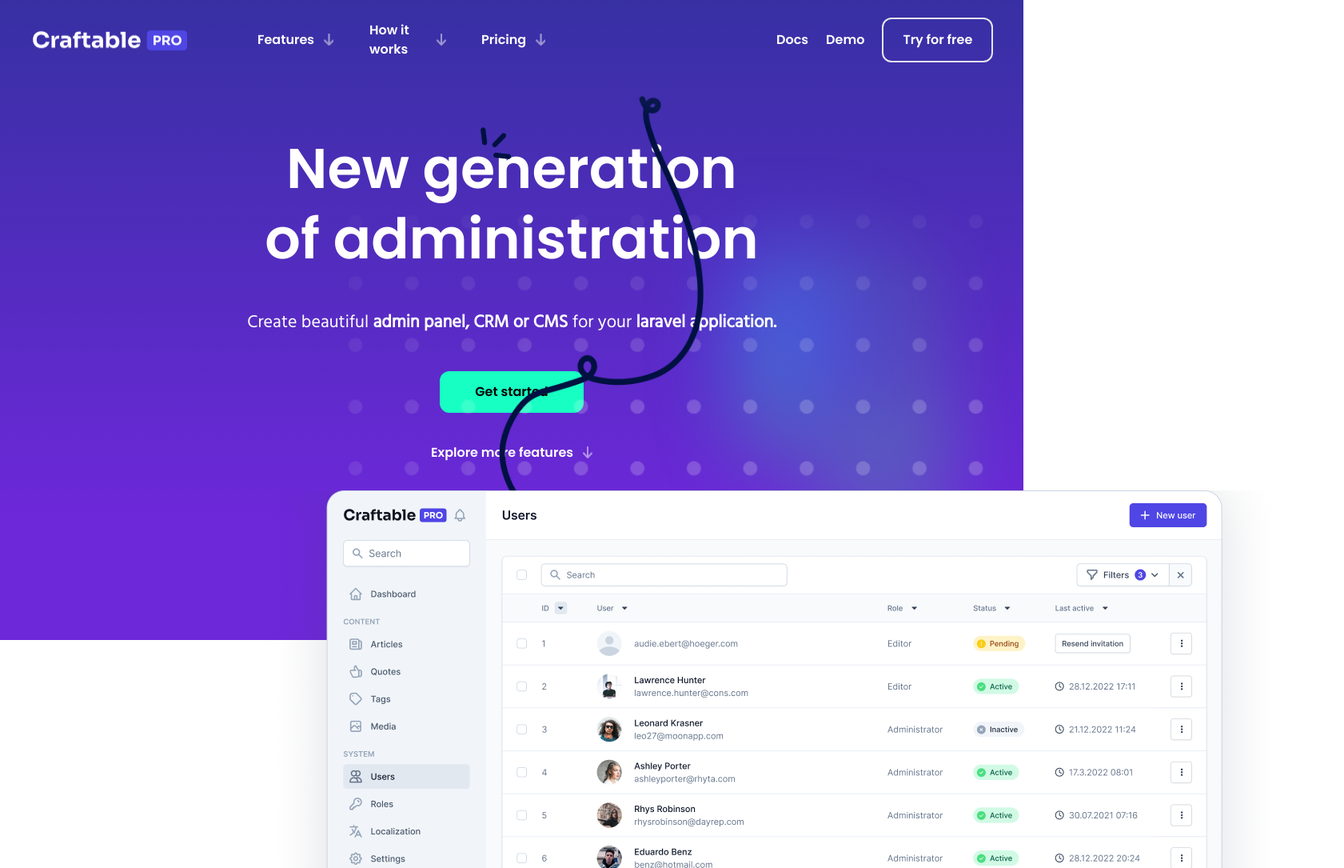
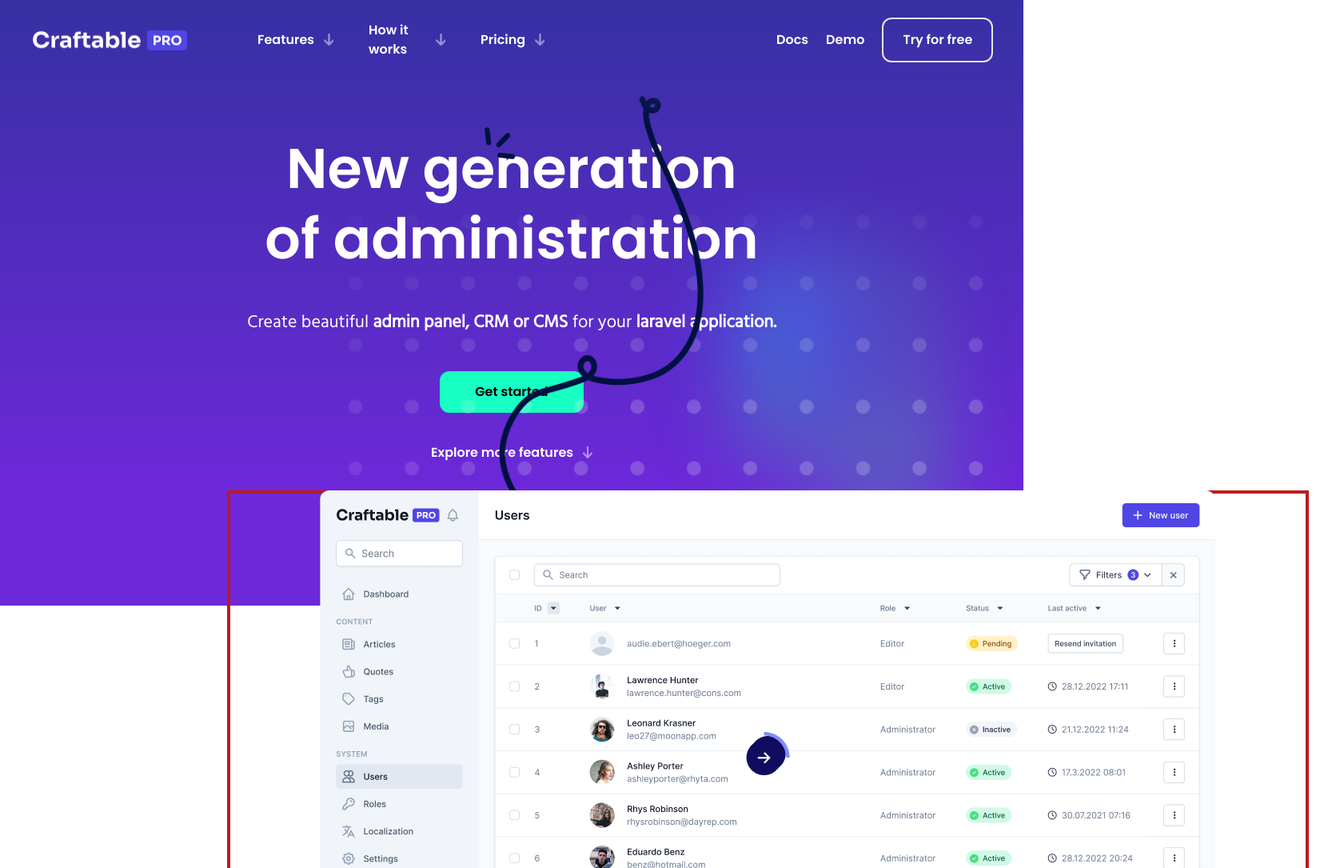
Before and after one commit to VladyslavMazurets/BRACKETS-Figma, a React (Create React App) app: page / in a window 1280 px wide. Shown: the top 1085 px of the page at 80% size, 1681 px wide, since content can reach past the window. Built offline with nearby package versions, Linux system fonts and the light colour scheme.

Commit message:
fix some bugs with Section img

```diff
--- a/src/components/Home.jsx
+++ b/src/components/Home.jsx
@@ -6,19 +6,21 @@
 import vector from '../assets/img/Vector.png';
 import patern from '../assets/img/pattern.png';
 import section from '../assets/img/section.png';
+import leftArrow from '../assets/img/left-arrow.png';
+import rightArrow from '../assets/img/right-arrow.png';
 
 function Home() {
   return (
     <div className="-mt-[100px]">
-      <div className="relative z-40 h-screen bg-gradient">
+      <div className="relative z-40 h-[757px] bg-gradient">
         <div
-          className="relativ z-50 w-[689px] flex flex-col
+          className="relativ z-50 max-w-[689px] flex flex-col
           items-center mx-auto gap-[44px] pt-[159px]"
         >
           <p
-            className="h-[176px] w-[628px] flex flex-col items-center mt-[8px]
-              text-center font-poppins font-bold text-[70px] text-white
-              leading-[125%]"
+            className="h-[176px] max-w-[628px] flex flex-col items-center
+            mt-[8px] text-center font-poppins font-bold text-[70px] text-white
+            leading-[125%]"
           >
             New generation
             <br />
@@ -55,12 +57,7 @@
             </a>
           </div>
 
-          <img
-            src={group}
-            alt="Group_img"
-            className="absolute right-[640px]
-                  object-cover"
-          />
+          <img src={group} alt="Group_img" className="absolute right-[635px]" />
         </div>
 
         <img
@@ -86,10 +83,16 @@
       </div>
 
       <div
-        className="absolute z-40 top-[613px] left-[328px] w-[1353px]
-       h-[658px]"
+        className="absolute z-40 top-[613px] left-[283.5px] w-[1353px] h-[658px]
+      border-4 border-red-700 flex items-center justify-center"
       >
-        <img src={section} alt="Section_Img" />
+        <img
+          src={section}
+          alt="Section_Img"
+          className="w-[1120px] h-[658px] block object-cover rounded-xl"
+        />
+        <img src={leftArrow} alt="Left_Arrow" className="absolute" />
+        <img src={rightArrow} alt="Right_Arrow" className="absolute" />
       </div>
     </div>
   );
--- a/src/components/Navbar.jsx
+++ b/src/components/Navbar.jsx
@@ -3,9 +3,9 @@
 import logo from '../assets/img/logo.png';
 import arrow from '../assets/img/arrow.png';
 
-const linkStyle = `w-[96px] h-[24px] flex items-center gap-[12px] font-poppins
-text-white text-base cursor-pointer`;
-const arrowStyle = 'w-[12px] h-[16px] object-cover';
+const linkStyle = `max-w-[96px] h-[24px] flex items-center gap-[12px]
+font-poppins text-white text-base cursor-pointer`;
+const arrowStyle = 'max-w-[12px] h-[16px] object-cover';
 const buttonStyle = 'font-poppins text-base text-white';
 
 function Navbar() {
@@ -22,18 +22,18 @@
           <p>Features</p>
           <img src={arrow} alt="Arrow" className={arrowStyle} />
         </a>
-        <a href="/" className={`${linkStyle} w-[126px]`}>
+        <a href="/" className={`${linkStyle} max-w-[127px]`}>
           <p>How it works</p>
           <img src={arrow} alt="Arrow" className={arrowStyle} />
         </a>
-        <a href="/" className={`${linkStyle} w-[81px]`}>
+        <a href="/" className={`${linkStyle} max-w-[81px]`}>
           <p>Pricing</p>
           <img src={arrow} alt="Arrow" className={arrowStyle} />
         </a>
       </div>
-      <div className="w-[269px] h-[52px] flex items-center gap-[22px]">
-        <button className={`${buttonStyle} w-[41px]`}>Docs</button>
-        <button className={`${buttonStyle} w-[49px]`}>Demo</button>
+      <div className="max-w-[269px] h-[52px] flex items-center gap-[22px]">
+        <button className={`${buttonStyle} max-w-[41px]`}>Docs</button>
+        <button className={`${buttonStyle} max-w-[49px]`}>Demo</button>
         <button
           className={`${buttonStyle} px-[24px] py-[14px] border-2
         rounded-xl hover:bg-white hover:text-black`}
```
Also changed, not shown: src/assets/img/section.png.
